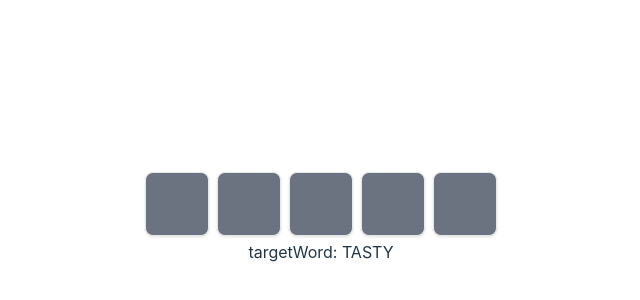
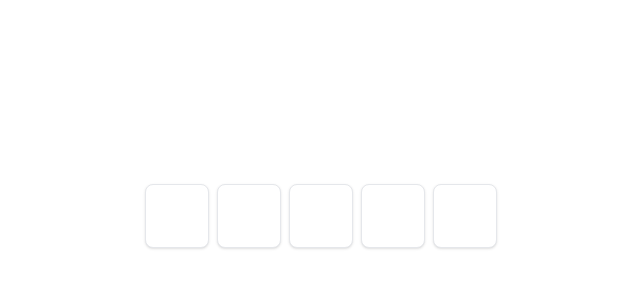
Before and after one commit to tranducdavid/wordle, a React (Vite) app: page / in a window 1280 px wide. Shown: the part 184-484 px from the top of the page, without its empty margins (319-959 px from the left). Built offline with nearby package versions, Linux system fonts and the light colour scheme.

Commit message:
Show correct letters only in submitted words

```diff
--- a/src/App.tsx
+++ b/src/App.tsx
@@ -1,12 +1,13 @@
 import { useEffect, useState } from 'react'
 import './App.css'
 import { GuessedRow } from './GuessedRow'
-import { getLetter } from './utils'
+import { InProgressRow } from './InProgressRow'
 
 const words = ['HELLO', 'WORLD', 'APPLE', 'TASTY']
 
 function App() {
-  const [word, setWord] = useState('')
+  const [guessedWords, setGuessedWords] = useState<Array<string>>([])
+  const [inProgressWord, setInProgressWord] = useState('')
   const [targetWord, setTargetWord] = useState('')
 
   useEffect(() => {
@@ -15,31 +16,30 @@ function App() {
 
   useEffect(() => {
     const keyListener = (event: KeyboardEvent) => {
-      if (event.keyCode >= 65 && event.keyCode <= 90 && word.length < 5) {
-        setWord((word) => word + event.key.toUpperCase())
+      if (event.keyCode >= 65 && event.keyCode <= 90 && inProgressWord.length < 5) {
+        setInProgressWord((word) => word + event.key.toUpperCase())
       }
       if (event.key === 'Backspace') {
-        setWord((word) => word.slice(0, -1))
+        setInProgressWord((word) => word.slice(0, -1))
+      }
+      if (inProgressWord.length === 5 && event.key === 'Enter') {
+        setGuessedWords((guessedWords) => [...guessedWords, inProgressWord])
+        setInProgressWord('')
       }
     }
 
     addEventListener('keyup', keyListener)
 
     return () => removeEventListener('keyup', keyListener)
-  }, [word])
+  }, [guessedWords, inProgressWord])
 
   return (
     <div>
-      {word === targetWord && <div>You win</div>}
-      <GuessedRow targetWord={targetWord} word={word} />
-      {/* <div className="flex flex-row">
-        <div className="m-1 max-w-sm rounded-lg border border-gray-200 bg-white p-6 shadow dark:border-gray-700 dark:bg-gray-800">{getLetter(word, 0)}</div>
-        <div className="m-1 max-w-sm rounded-lg border border-gray-200 bg-white p-6 shadow dark:border-gray-700 dark:bg-gray-800">{getLetter(word, 1)}</div>
-        <div className="m-1 max-w-sm rounded-lg border border-gray-200 bg-white p-6 shadow dark:border-gray-700 dark:bg-gray-800">{getLetter(word, 2)}</div>
-        <div className="m-1 max-w-sm rounded-lg border border-gray-200 bg-white p-6 shadow dark:border-gray-700 dark:bg-gray-800">{getLetter(word, 3)}</div>
-        <div className="m-1 max-w-sm rounded-lg border border-gray-200 bg-white p-6 shadow dark:border-gray-700 dark:bg-gray-800">{getLetter(word, 4)}</div>
-      </div> */}
-      <div>targetWord: {targetWord}</div>
+      {inProgressWord === targetWord && <div>You win</div>}
+      {guessedWords.map((guessedWord, i) => (
+        <GuessedRow key={i} word={guessedWord} targetWord={targetWord} />
+      ))}
+      <InProgressRow word={inProgressWord} />
     </div>
   )
 }
--- /dev/null
+++ b/src/InProgressRow.tsx
@@ -0,0 +1,26 @@
+import { getLetter } from './utils'
+
+type LetterBoxProps = {
+  word: string
+  index: number
+}
+
+const LetterBox = ({ word, index }: LetterBoxProps) => (
+  <div className="m-1 h-16 w-16 max-w-sm rounded-lg border border-gray-200 bg-white p-4 text-center text-xl font-bold text-black shadow dark:border-gray-700 dark:bg-gray-800">
+    {getLetter(word, index)}
+  </div>
+)
+
+type InProgressRowProps = {
+  word: string
+}
+
+export const InProgressRow = ({ word }: InProgressRowProps) => (
+  <div className="flex flex-row">
+    <LetterBox word={word} index={0} />
+    <LetterBox word={word} index={1} />
+    <LetterBox word={word} index={2} />
+    <LetterBox word={word} index={3} />
+    <LetterBox word={word} index={4} />
+  </div>
+)
```
